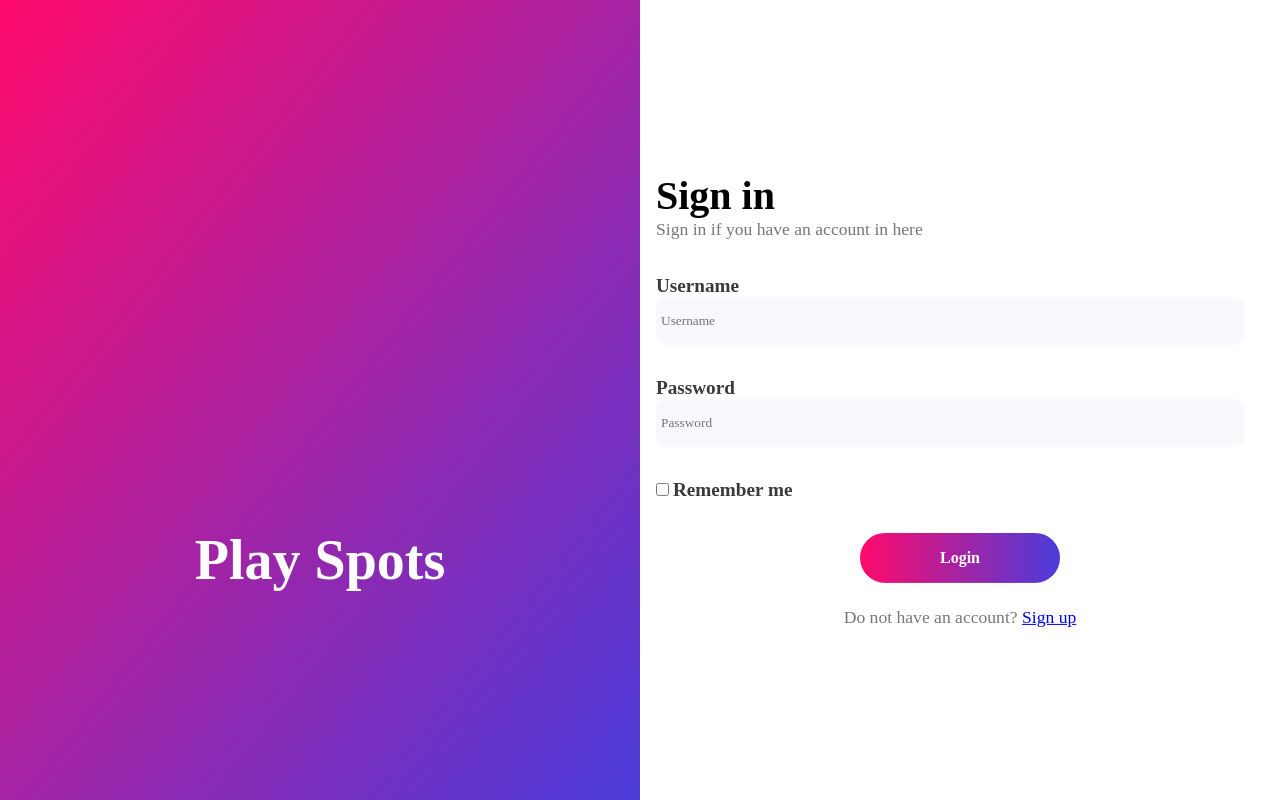
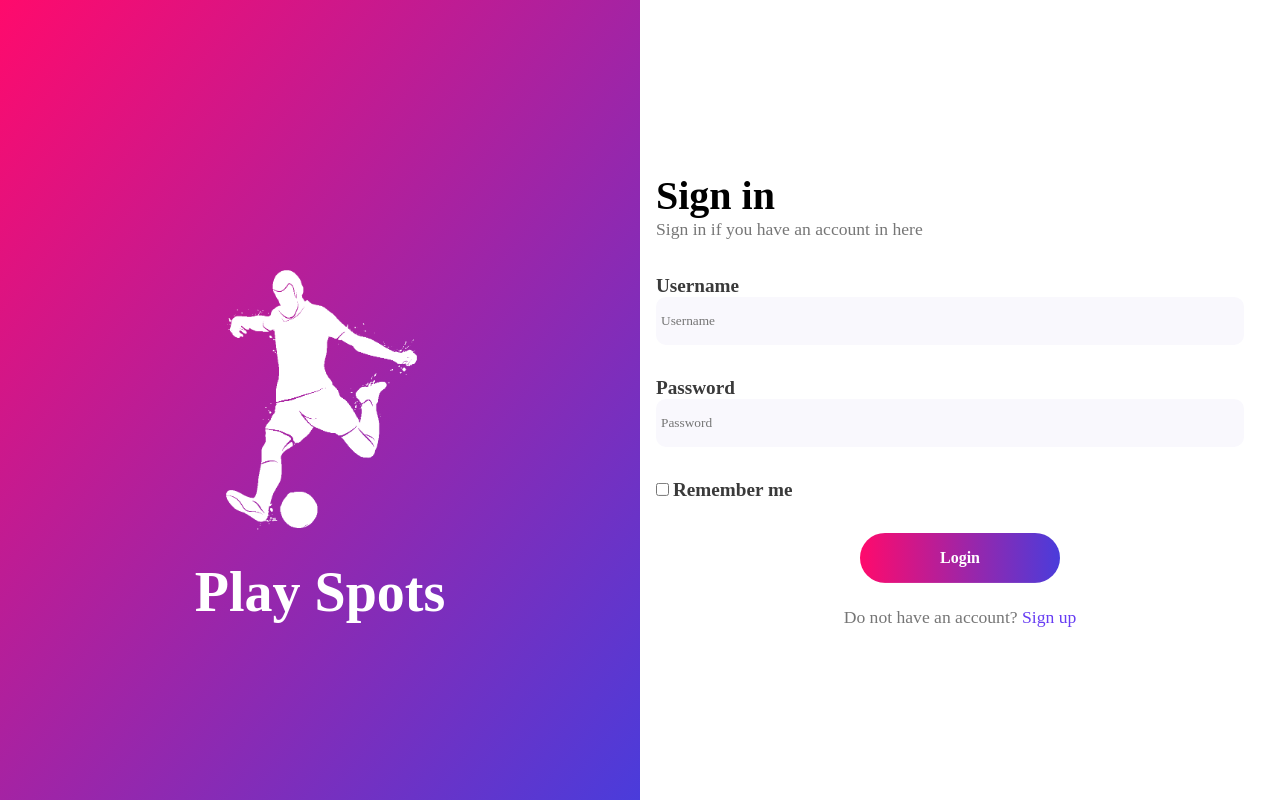
Before and after one commit to Chisa2001/turf-project, a plain HTML site: page routes/login/index.html in a window 1280 px wide. Drawn offline with Linux system fonts and the light colour scheme; a web font is replaced by a local one.

Commit message:
added logo

```diff
--- a/routes/login/index.html
+++ b/routes/login/index.html
@@ -14,8 +14,7 @@
     <main>
         <div class="login-card">
             <div class="login-card__left">
-                <!-- background image -->
-                <!-- logo -->
+                <img class="login_logo-image centered" src="../../assets/images/logo.png">
                 <h1 class="header-primary header-primary__white centered">Play Spots</h1>
             </div>
             <div class="login-card__right">
@@ -34,8 +33,7 @@
                                 placeholder="Password" required>
                         </div>
                         <div class="login-card__right-form-input__remember-me margin-bottom-large">
-                            <input id='remember_me' class="login-card__right-form-input__remember-me__checkbox"
-                                type="checkbox" name="remember_me" />
+                            <input id='remember_me' class="checkbox" type="checkbox" name="remember_me" />
                             <label class="login-card__right-form-input__label">Remember me</label>
                         </div>
                         <center>
--- a/styles/login.css
+++ b/styles/login.css
@@ -18,7 +18,7 @@
 }
 
 .login-card__left>h1 {
-    transform: translate(-50%, 200%);
+    transform: translate(-50%, 250%);
 }
 
 .login-card__right {
@@ -45,3 +45,7 @@
     display: flex;
     flex-direction: column;
 }
+
+.login_logo-image {
+    width: 50%;
+}
--- a/styles/util.css
+++ b/styles/util.css
@@ -17,6 +17,11 @@
 .paragraph-primary {
     color: #767676;
     font-size: 1.1em;
+}
+
+.anchor-primary {
+    text-decoration: none;
+    color: #673df3;
 }
 
 .centered {
@@ -52,6 +57,10 @@
     justify-self: center;
 }
 
+.checkbox {
+    outline: none;
+}
+
 .submit-btn {
     border: 0;
     outline: none;
```
Also changed, not shown: assets/images/logo.png (added).
